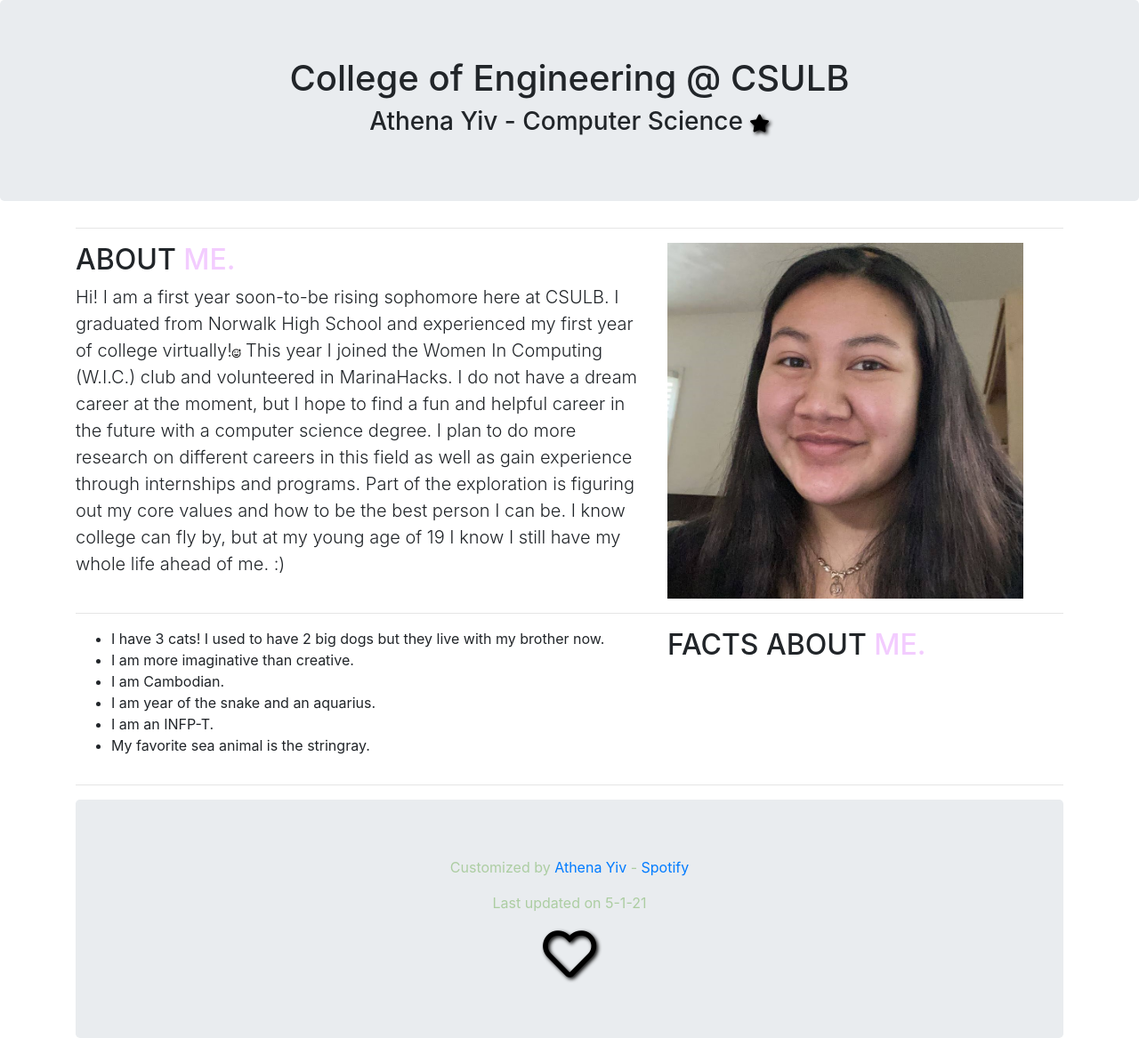
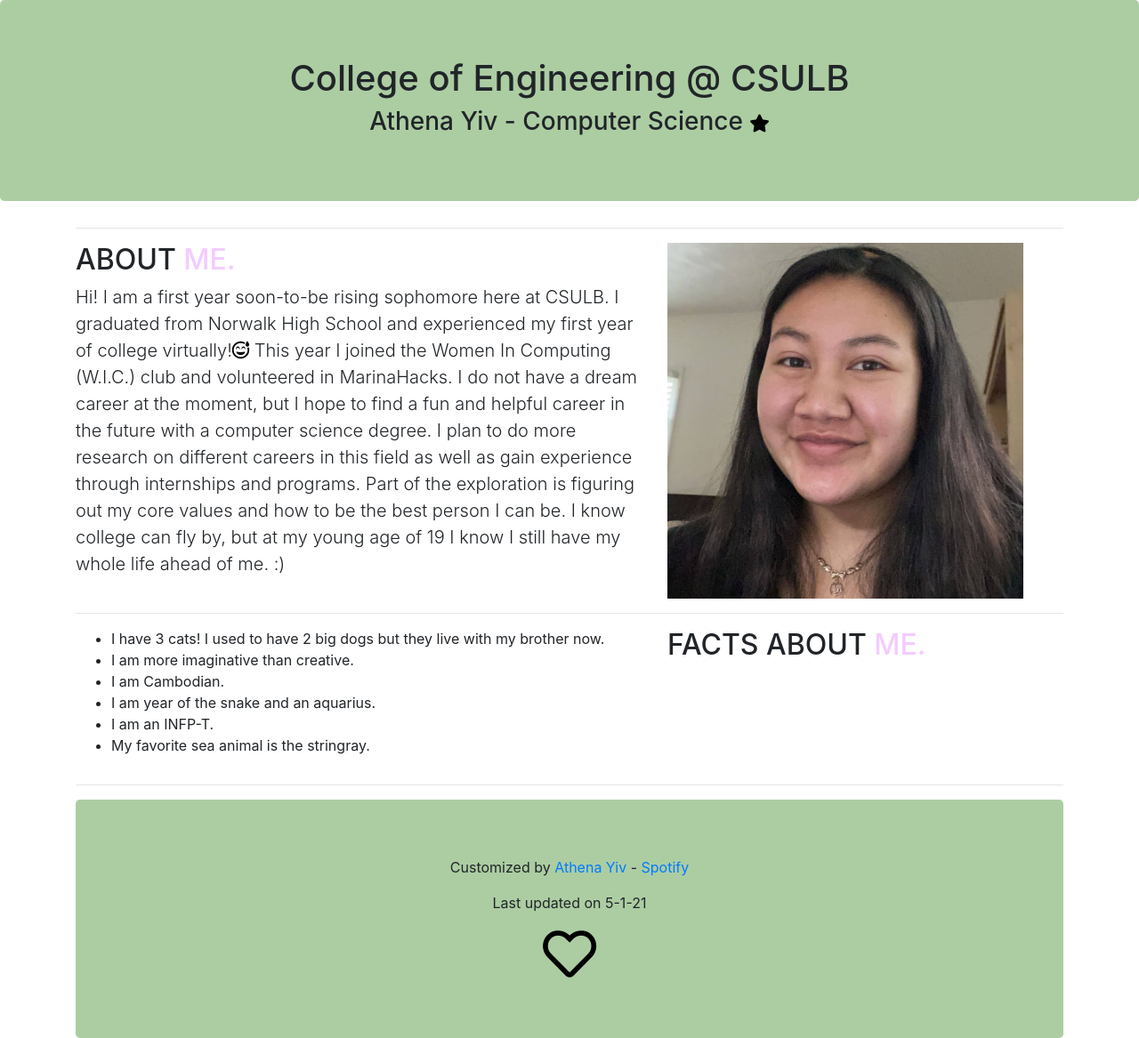
Before and after one commit to athenaey/cecs105, a plain HTML site: page index.html in a window 1280 px wide. Shown: the whole page at 89% size. Drawn offline with nearby package versions, Linux system fonts and the light colour scheme.

Commit message:
Update index.html

```diff
--- a/index.html
+++ b/index.html
@@ -15,9 +15,9 @@
 </head>
 <body>
 
-<div class="jumbotron text-center" style="margin-bottom:0">
+<div class="jumbotron text-center" style="margin-bottom:0;background-color:#accda2">
     <h1>College of Engineering @ CSULB </h1>
-  <h3>Athena Yiv - Computer Science <i class="fas fa-star" style="font-size:20px;color:black;text-shadow:2px 2px 4px #000000;"></i></h3>
+  <h3>Athena Yiv - Computer Science <i class="fas fa-star" style="font-size:20px;color:black"></i></h3>
 
 </div>
 
@@ -30,7 +30,7 @@
       <div class="col-md-7">
         <h2 class="featurette-heading">ABOUT <span style="color:#f3ccff">ME.</span></h2>
         <p class="lead">Hi! I am a first year soon-to-be rising sophomore here at CSULB. I graduated from Norwalk High School and experienced my first year of college
-        virtually!<i class="far fa-grin-beam-sweat" style="color:black;font-size:10px;"></i> This year I joined the Women In Computing (W.I.C.) club and volunteered in
+        virtually!<i class="far fa-grin-beam-sweat" style="color:black;font-size:20px;"></i> This year I joined the Women In Computing (W.I.C.) club and volunteered in
         MarinaHacks. I do not have a dream career at the moment, but I hope to find a fun and helpful career in the future with a computer science degree. I plan to do
         more research on different careers in this field as well as gain experience through internships and programs. Part of the exploration is figuring out my core
         values and how to be the best person I can be. I know college can fly by, but at my young age of 19 I know I still have my whole life ahead of me. :)</p>
@@ -63,9 +63,9 @@
 
    <hr class="featurette-divider">
 
-<div class="jumbotron text-center" style="margin-bottom:0;color:#accda2">
+<div class="jumbotron text-center" style="margin-bottom:0;background-color:#accda2">
   <p>Customized by <a href="mailto:athena.yiv@student.csulb.edu">Athena Yiv</a> -  <a href="https://open.spotify.com/user/athena.ezra?si=4dc42ffde9c54a2d" target="_blank">Spotify</a></p><p>Last updated on 5-1-21</p>
-    <i class="far fa-heart" style="font-size:60px;color:black;text-shadow:2px 2px 4px #000000;"></i>
+    <i class="far fa-heart" style="font-size:60px;color:black"></i>
 </div>
     </div>
 </body>
```
